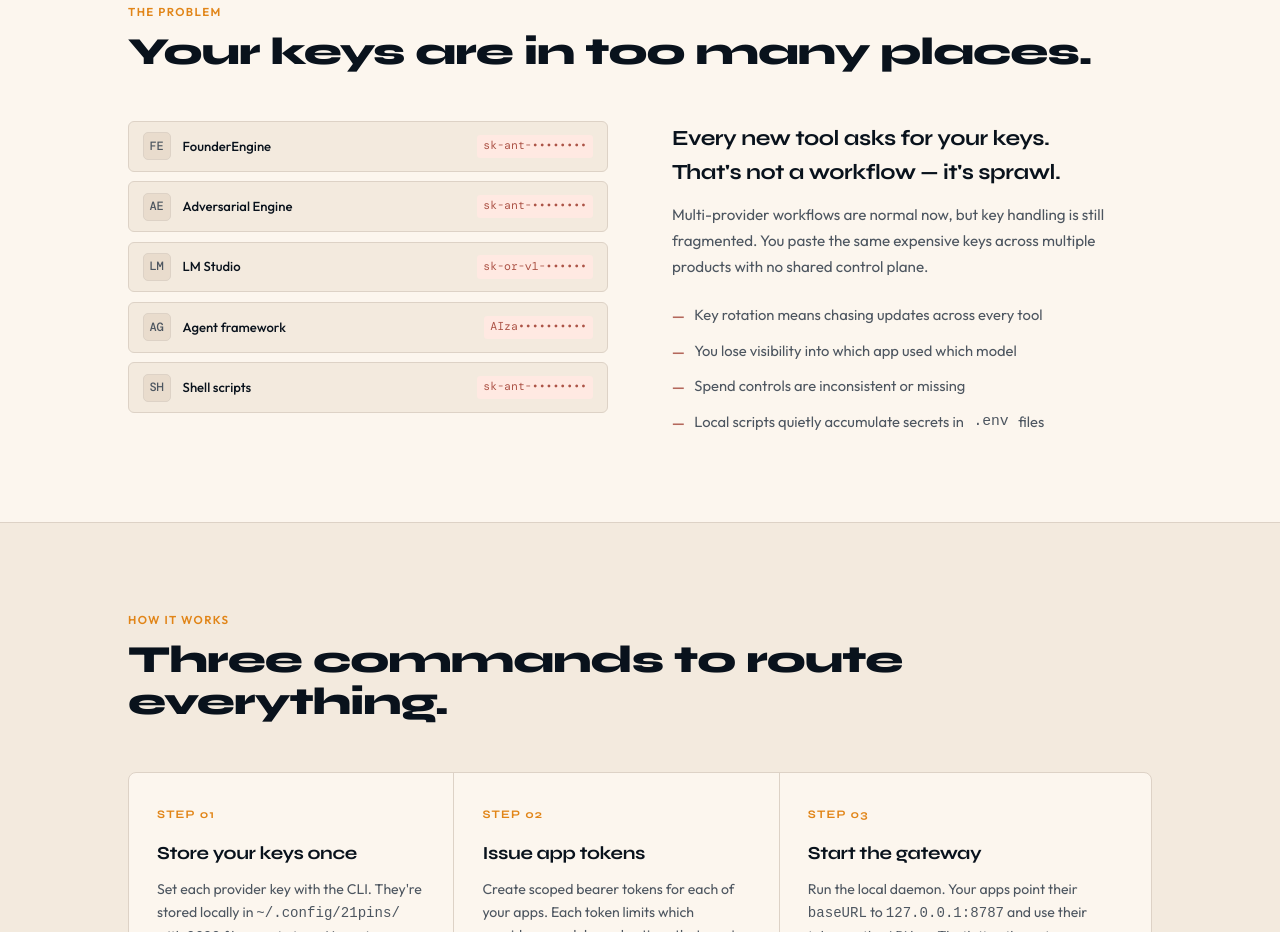
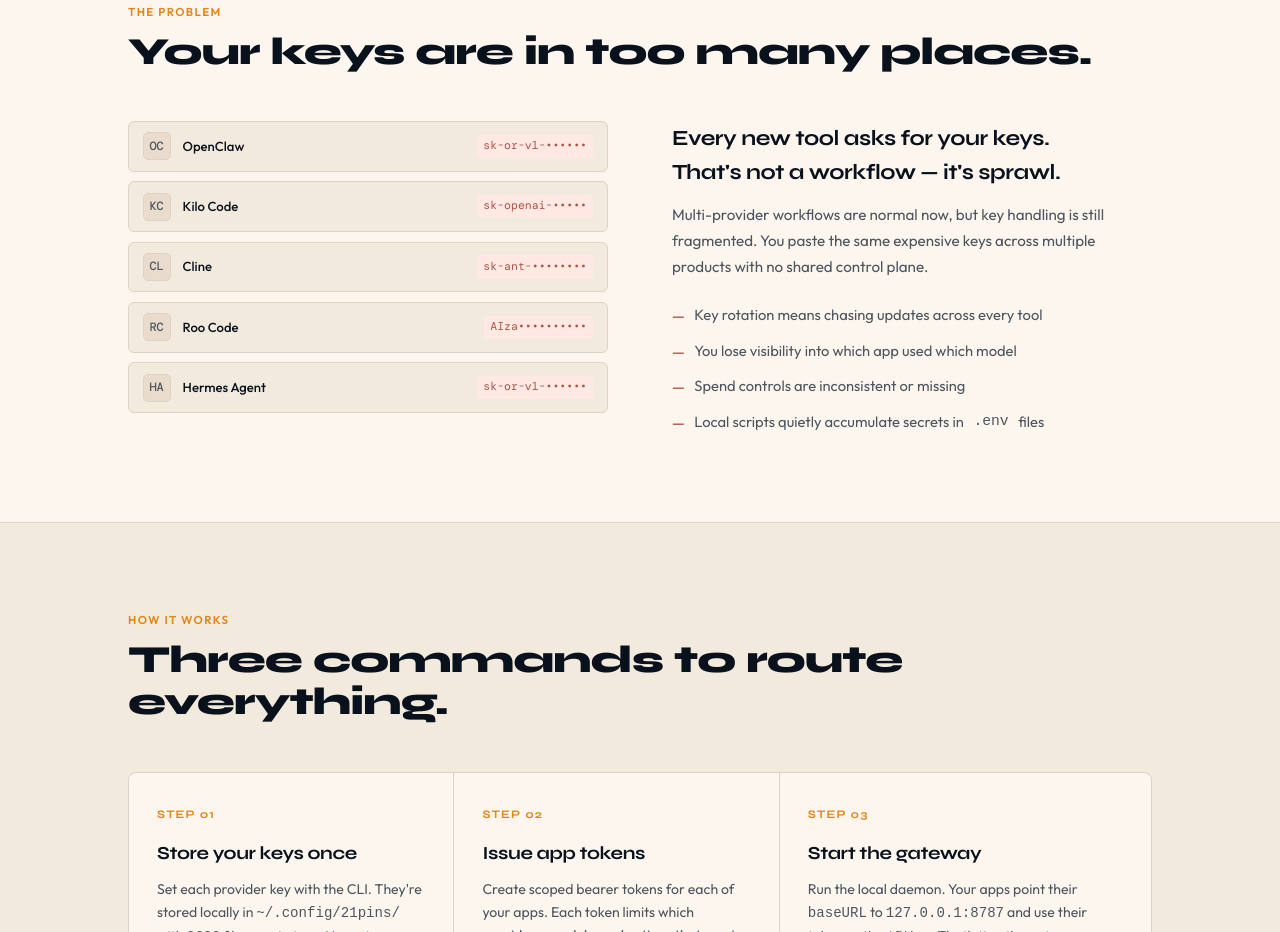
Before and after one commit to automatethething/21pins, a plain HTML site: page website/index.html in a window 1280 px wide. Shown: the part 1251-2183 px from the top of the page. Drawn offline with nearby package versions, Linux system fonts and the light colour scheme; a web font is replaced by a local one.

Commit message:
chore(website): replace internal tool examples with top multi-provider app examples

```diff
--- a/website/index.html
+++ b/website/index.html
@@ -1037,29 +1037,29 @@
     <div class="problem-visual">
       <div class="key-sprawl">
         <div class="sprawl-row">
-          <span class="sprawl-icon">FE</span>
-          <span class="sprawl-name">FounderEngine</span>
+          <span class="sprawl-icon">OC</span>
+          <span class="sprawl-name">OpenClaw</span>
+          <span class="sprawl-key warn">sk-or-v1-••••••</span>
+        </div>
+        <div class="sprawl-row">
+          <span class="sprawl-icon">KC</span>
+          <span class="sprawl-name">Kilo Code</span>
+          <span class="sprawl-key warn">sk-openai-•••••</span>
+        </div>
+        <div class="sprawl-row">
+          <span class="sprawl-icon">CL</span>
+          <span class="sprawl-name">Cline</span>
           <span class="sprawl-key warn">sk-ant-••••••••</span>
         </div>
         <div class="sprawl-row">
-          <span class="sprawl-icon">AE</span>
-          <span class="sprawl-name">Adversarial Engine</span>
-          <span class="sprawl-key warn">sk-ant-••••••••</span>
-        </div>
-        <div class="sprawl-row">
-          <span class="sprawl-icon">LM</span>
-          <span class="sprawl-name">LM Studio</span>
-          <span class="sprawl-key warn">sk-or-v1-••••••</span>
-        </div>
-        <div class="sprawl-row">
-          <span class="sprawl-icon">AG</span>
-          <span class="sprawl-name">Agent framework</span>
+          <span class="sprawl-icon">RC</span>
+          <span class="sprawl-name">Roo Code</span>
           <span class="sprawl-key warn">AIza••••••••••</span>
         </div>
         <div class="sprawl-row">
-          <span class="sprawl-icon">SH</span>
-          <span class="sprawl-name">Shell scripts</span>
-          <span class="sprawl-key warn">sk-ant-••••••••</span>
+          <span class="sprawl-icon">HA</span>
+          <span class="sprawl-name">Hermes Agent</span>
+          <span class="sprawl-key warn">sk-or-v1-••••••</span>
         </div>
       </div>
     </div>
```
